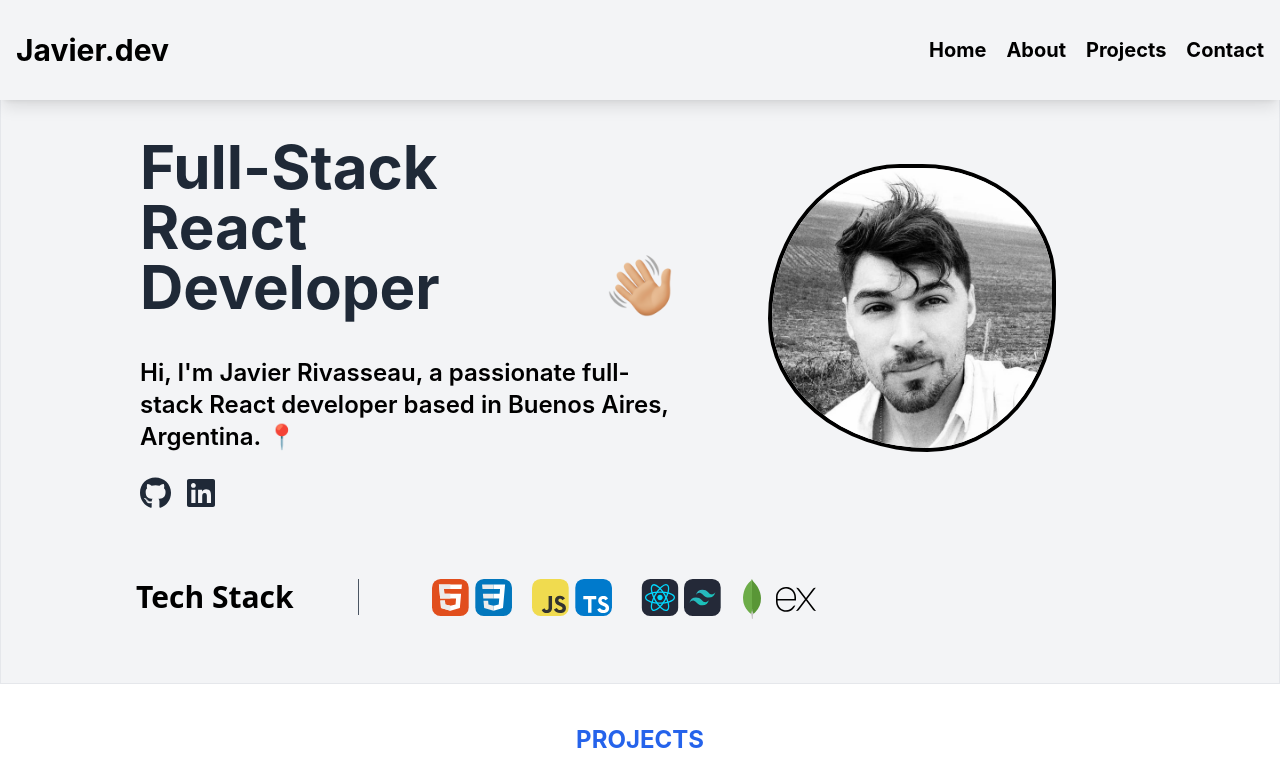
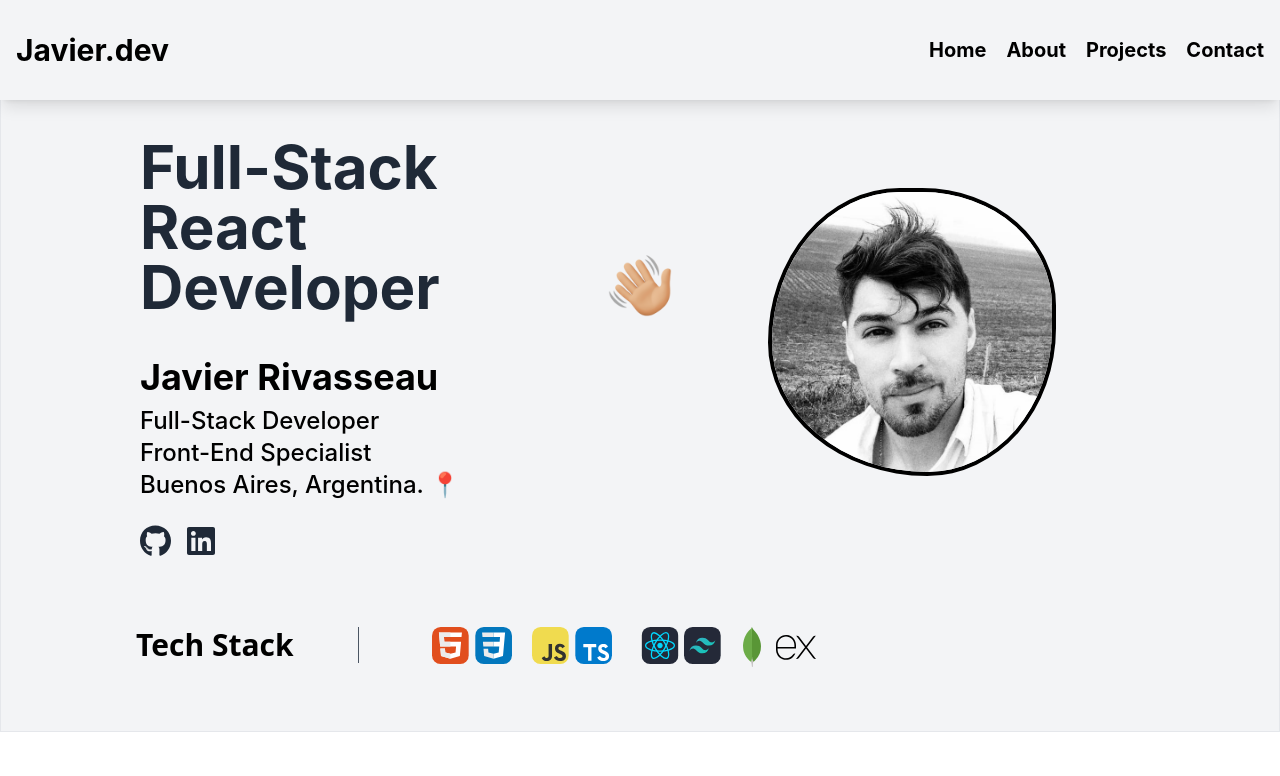
Before and after one commit to Javier-Rivasseau/front-end-react-portfolio, a React (Create React App) app: page / in a window 1280 px wide. Shown: the top 776 px of the page. Built offline with nearby package versions, Linux system fonts and the light colour scheme.

Commit message:
fixed presentation

```diff
--- a/src/components/footer/index.tsx
+++ b/src/components/footer/index.tsx
@@ -7,10 +7,11 @@ const Footer = () => {
     <div className="mx-auto py-14 bg-gray-500 w-screen">
       <div className="flex justify-between items-center md:px-16 px-8 ">
         <div>
-          <p className="font-bold">Copyright © 2024. All rights are reserved.</p>
-
+          <p className="font-bold">
+            Copyright © 2024. All rights are reserved.
+          </p>
         </div>
-        <div>
+        <div className="flex ">
           <a
             href={"https://github.com/Javier-Rivasseau"}
             target="_blank"
--- a/src/components/hero/index.tsx
+++ b/src/components/hero/index.tsx
@@ -16,6 +16,10 @@ interface HeroProps {
 }
 
 const Hero: React.FC<HeroProps> = ({ title, presentation }) => {
+  const formatPresentation = (text: string) => {
+    return text.replace(/\|/g, "\n");
+  };
+
   return (
     <div className="bg-gray-100 border border-gray-200 mx-auto w-full md:pl-16">
       {/* Presentación */}
@@ -31,7 +35,17 @@ const Hero: React.FC<HeroProps> = ({ title, presentation }) => {
               />
             </h1>
           </div>
-          <p className="text-2xl font-semibold ">{presentation}</p>
+          <div className="max-w-md">
+            <p className="mb-2 text-4xl font-bold text-primary">
+              Javier Rivasseau
+            </p>
+            <p
+              style={{ whiteSpace: "pre-line" }}
+              className="text-2xl font-medium text-secondary"
+            >
+              {formatPresentation(presentation)}
+            </p>
+          </div>
           <div className="flex justify-left mt-6">
             <a
               href={"https://github.com/Javier-Rivasseau"}
--- a/src/pages/home-page/index.tsx
+++ b/src/pages/home-page/index.tsx
@@ -11,7 +11,7 @@ const HomePage = () => {
       <Hero
         title={"Full-Stack React Developer"}
         presentation={
-          "Hi, I'm Javier Rivasseau, a passionate full-stack React developer based in Buenos Aires, Argentina. 📍"
+          "Full-Stack Developer | Front-End Specialist | Buenos Aires, Argentina. 📍"
         }
       />
       <ProjectList />
```
Lines whose indentation alone changed are shown as unchanged.
